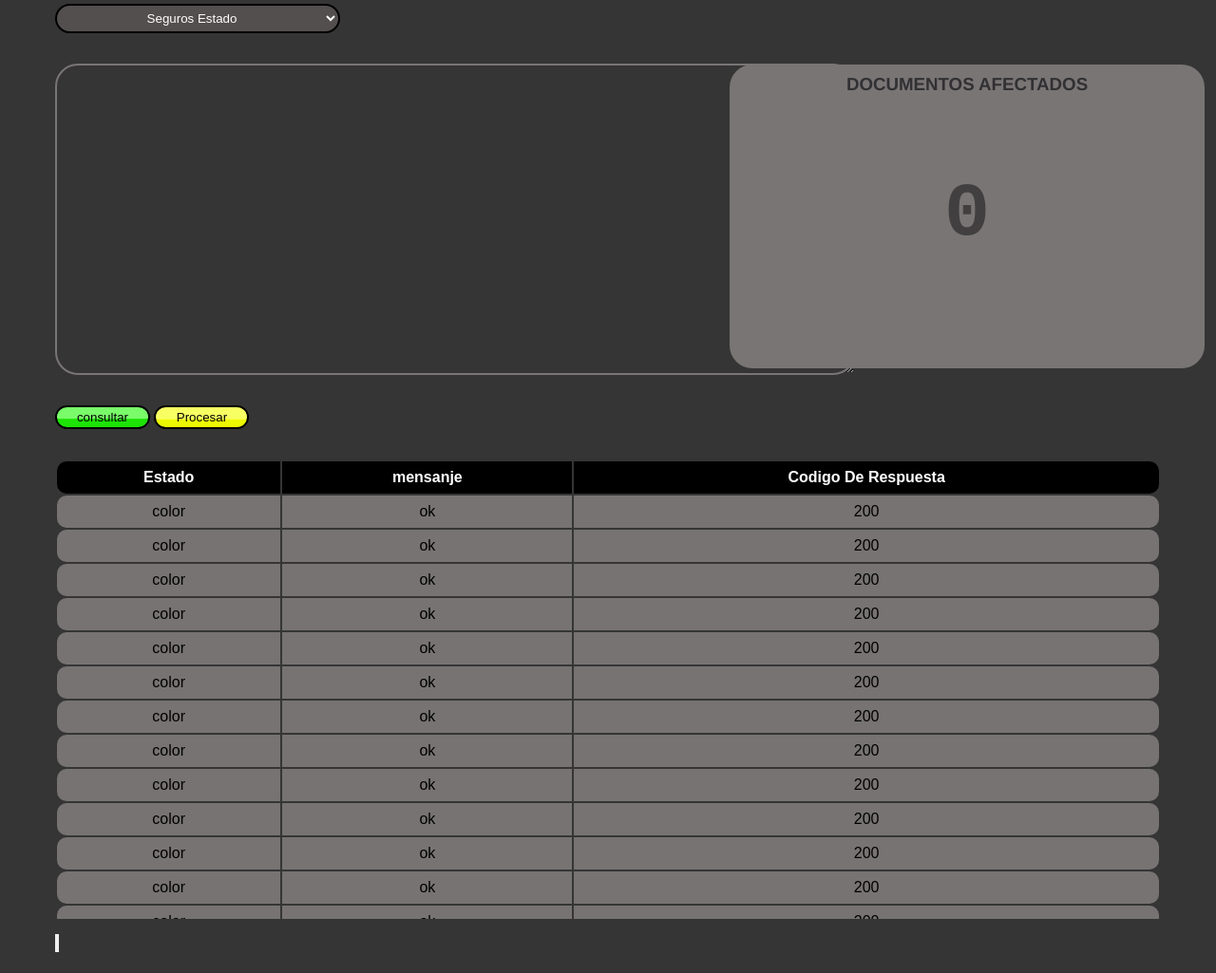
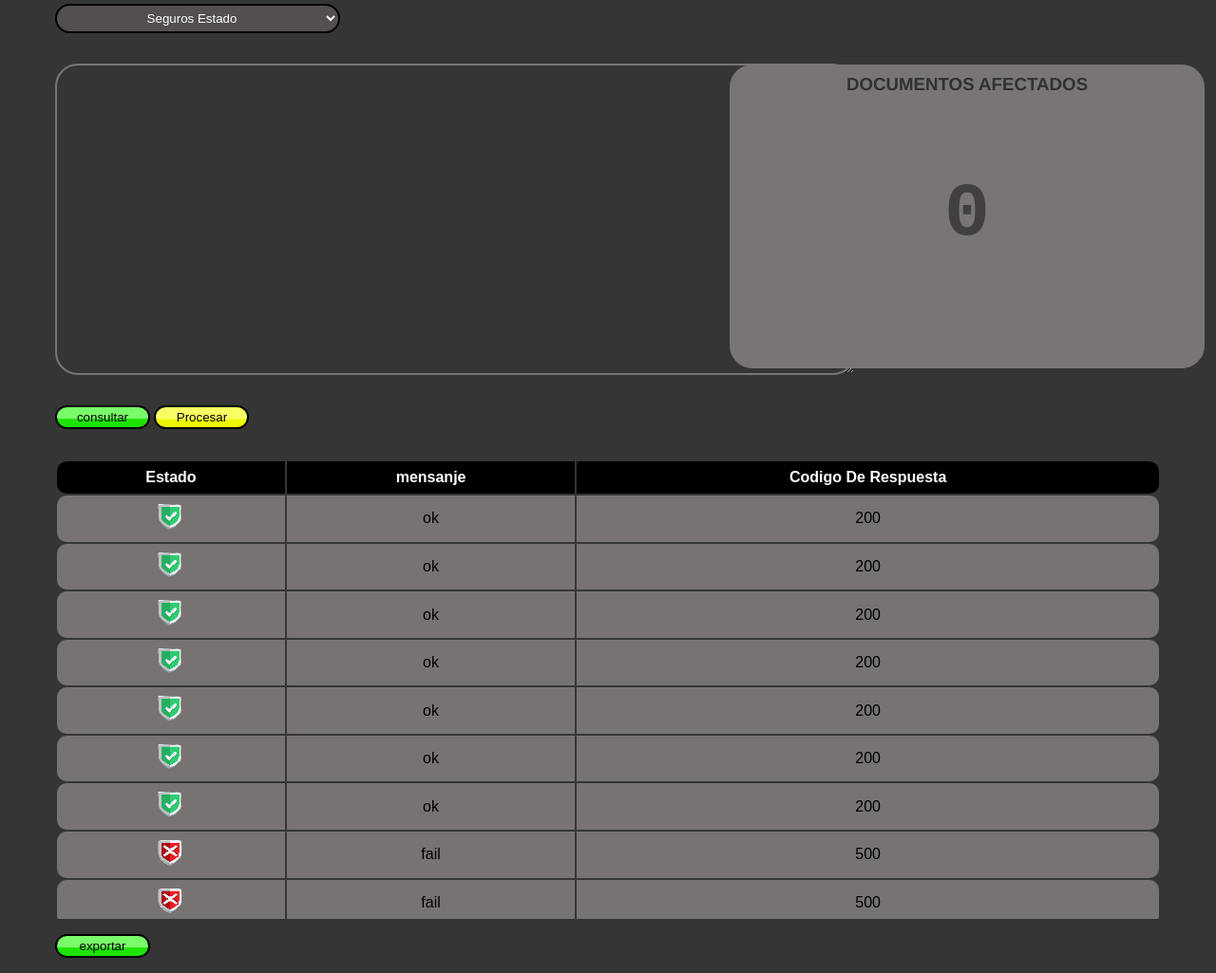
Before and after one commit to srg77/DesarrolloHerrramientaPerdidos, a plain HTML site: page pages/index.html in a window 1280 px wide. Shown: the part 74-1099 px from the top of the page at 95% size. Drawn offline with Linux system fonts and the light colour scheme.

Commit message:
mockaup final

```diff
--- a/pages/index.html
+++ b/pages/index.html
@@ -83,77 +83,77 @@
 
             <tbody id="resultado">
                 <tr>
-                    <td>color</td>
+                    <td><img src="../assets/img/correct-removebg-preview.png" ></td>
                     <td>ok</td>
                     <td>200</td>
                 </tr>
                 <tr>
-                    <td>color</td>
+                    <td><img src="../assets/img/correct-removebg-preview.png" ></td>
                     <td>ok</td>
                     <td>200</td>
                 </tr>
                 <tr>
-                    <td>color</td>
+                    <td><img src="../assets/img/correct-removebg-preview.png" ></td>
                     <td>ok</td>
                     <td>200</td>
                 </tr>
                 <tr>
-                    <td>color</td>
+                    <td><img src="../assets/img/correct-removebg-preview.png" ></td>
                     <td>ok</td>
                     <td>200</td>
                 </tr>
                 <tr>
-                    <td>color</td>
+                    <td><img src="../assets/img/correct-removebg-preview.png" ></td>
                     <td>ok</td>
                     <td>200</td>
                 </tr>
                 <tr>
-                    <td>color</td>
+                    <td><img src="../assets/img/correct-removebg-preview.png" ></td>
                     <td>ok</td>
                     <td>200</td>
                 </tr>
                 <tr>
-                    <td>color</td>
+                    <td><img src="../assets/img/correct-removebg-preview.png" ></td>
                     <td>ok</td>
                     <td>200</td>
                 </tr>
                 <tr>
-                    <td>color</td>
+                    <td><img src="../assets/img/fail-removebg-preview.png"></td>
+                    <td>fail</td>
+                    <td>500</td>
+                </tr>
+                <tr>
+                    <td><img src="../assets/img/fail-removebg-preview.png"></td>
+                    <td>fail</td>
+                    <td>500</td>
+                </tr>
+                <tr>
+                    <td><img src="../assets/img/fail-removebg-preview.png"></td>
+                    <td>fail</td>
+                    <td>500</td>
+                </tr>
+                <tr>
+                    <td><img src="../assets/img/fail-removebg-preview.png"></td>
+                    <td>fail</td>
+                    <td>500</td>
+                </tr>
+                <tr>
+                    <td><img src="../assets/img/correct-removebg-preview.png" ></td>
                     <td>ok</td>
                     <td>200</td>
                 </tr>
                 <tr>
-                    <td>color</td>
+                    <td><img src="../assets/img/correct-removebg-preview.png" ></td>
                     <td>ok</td>
                     <td>200</td>
                 </tr>
                 <tr>
-                    <td>color</td>
+                    <td><img src="../assets/img/correct-removebg-preview.png" ></td>
                     <td>ok</td>
                     <td>200</td>
                 </tr>
                 <tr>
-                    <td>color</td>
-                    <td>ok</td>
-                    <td>200</td>
-                </tr>
-                <tr>
-                    <td>color</td>
-                    <td>ok</td>
-                    <td>200</td>
-                </tr>
-                <tr>
-                    <td>color</td>
-                    <td>ok</td>
-                    <td>200</td>
-                </tr>
-                <tr>
-                    <td>color</td>
-                    <td>ok</td>
-                    <td>200</td>
-                </tr>
-                <tr>
-                    <td>color</td>
+                    <td><img src="../assets/img/correct-removebg-preview.png" ></td>
                     <td>ok</td>
                     <td>200</td>
                 </tr>
@@ -161,7 +161,7 @@
         </table>
     </div>
     <div class="campos" >
-        <input type="button">
+        <button type="submit">exportar</button>
     </div>
     <script src="../js/scrip.js"></script>
 </body>
```
Also changed, not shown: assets/img/correct-removebg-preview.png (added), assets/img/fail-removebg-preview.png (added).
